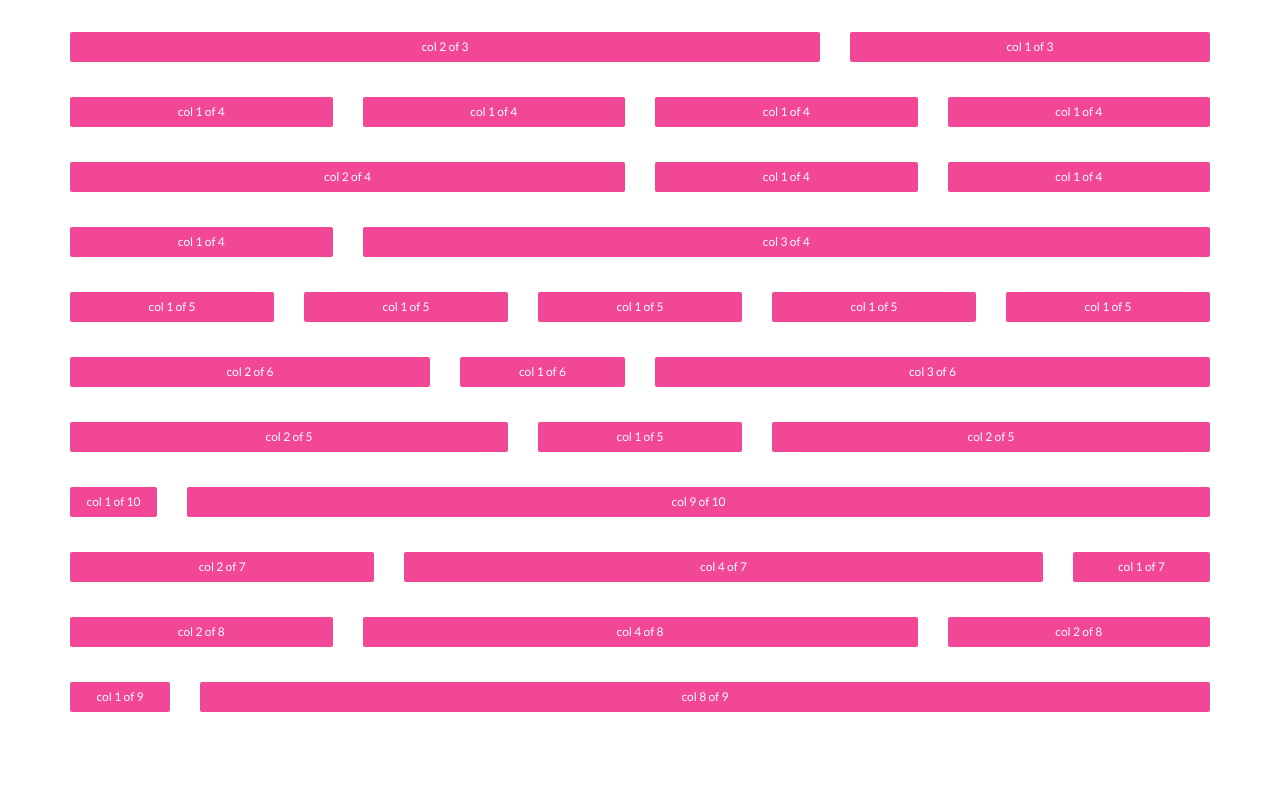
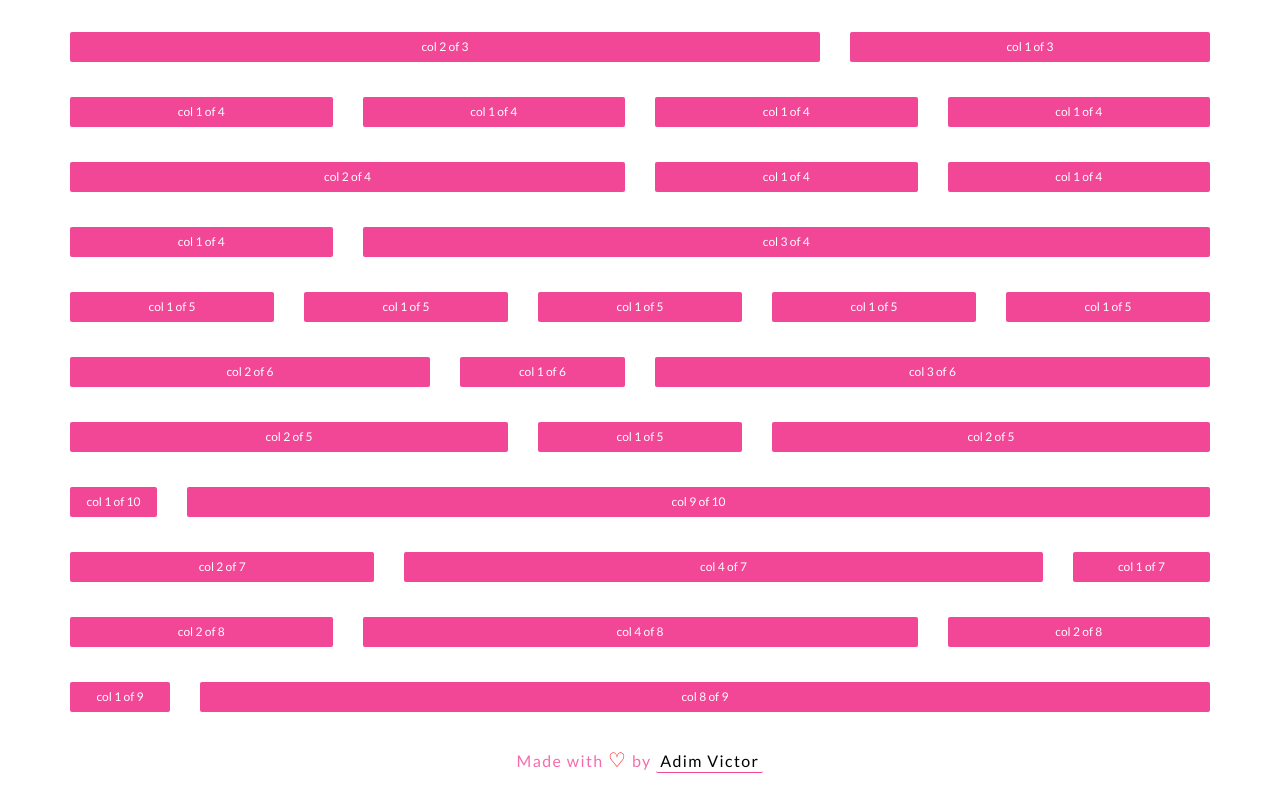
Before and after one commit to Adimvicky/gridify.css, a website: page index.html in a window 1280 px wide. Shown: the part 925-1711 px from the top of the page. Before the commit the page ends 1667 px from the top, so only its background shows below. Drawn offline with Linux system fonts and the light colour scheme.

Commit message:
add footer text to index.html

```diff
--- a/css/style.css
+++ b/css/style.css
@@ -174,6 +174,32 @@ a.fork img:active {
     }
 }
 
+
+.footer {
+    font-size : 1.6rem;
+    color : rgba(240, 29, 127, 0.65);
+    text-align: center;
+    margin-bottom: 1rem;
+}
+.footer__text {
+    letter-spacing: 1.4px;
+}
+.footer__text-heart {
+    color : red;
+    font-size: 2rem;
+}
+.footer__text-link {
+    color : #000;
+    text-decoration: none;
+    padding: 2px 4px;
+    border-bottom: 1px solid rgba(240, 29, 127, 0.815);
+    border-radius: 2px;
+}
+.footer__text-link:hover {
+    box-shadow: 0 .3rem 2rem rgba(0,0,0,.2);
+
+}
+
 @keyframes slideInUp {
     0% {
         opacity : 0;
--- a/index.html
+++ b/index.html
@@ -4,7 +4,7 @@
         <meta charset="UTF-8">
         <meta name="author" content="Adim Victor Onwosi adimvicky">
         <meta name="description" content="A lightweight CSS library for creating  responsive float-based layouts - aimed at bringing all the goodness of flexbox and CSS grid to older browsers">
-        <meta name="keywords" content="grid,css,scss,css library,library,layout,css framwwork,floats,support,older browsers,css support,flexbox,web design,10 grids">
+        <meta name="keywords" content="grid,css,scss,css library,library,layout,css framework,floats,support,older browsers,css support,flexbox,web design,10 grids,front end library">
         <meta name="viewport" content="width=device-width, initial-scale=1.0">
         <!-- GRIDIFY.CSS-->
         <link rel="stylesheet" href="css/gridify.css">
@@ -19,6 +19,7 @@
         <div class="container">
             <a class="fork" href="https://github.com/adimvicky/gridify.css"><img width="149" height="149" src="https://github.blog/wp-content/uploads/2008/12/forkme_right_darkblue_121621.png?resize=149%2C149" class="attachment-full size-full" alt="Fork me on GitHub" data-recalc-dims="1"></a>
             <header>
+                <main>
                 <div class="header">
                   <h2>gridify.css</h2>
                 </div>
@@ -34,7 +35,7 @@
         </p>
        <img src="./images/carbon.png" alt="How to use gridify.css" class="carbon">
     <a class="header__download-btn" href="https://adimvicky.github.io/gridify/css/gridify.css">Download</a>
-
+               </main>
             </header>
 
             <section>
@@ -103,6 +104,12 @@
                     <div class="col-8-of-9"> col 8 of 9</div>
                 </div>
             </section>
+
         </div>
+        <footer class="footer">
+            <p class="footer__text">
+                Made with <span class="footer__text-heart">&#9825;</span> by <a class="footer__text-link" href="https://adimvicky.github.io">Adim Victor</a>
+            </p>
+        </footer>
     </body>
 </html>
--- a/package.json
+++ b/package.json
@@ -23,7 +23,10 @@
     "flex",
     "support",
     "older",
-    "browsers"
+    "browsers",
+    "frontend",
+    "frontend library",
+    "web design"
   ],
   "author": "Adim",
   "license": "ISC",
--- a/sass/abstracts/_variables.scss
+++ b/sass/abstracts/_variables.scss
@@ -1,8 +1,3 @@
-
-$color-grey-dark : #777;
-$color-white : #fff;
-$color-black : #000;
-
 
 // GRID
 
@@ -20,7 +15,6 @@ $gutter-horizontal : 3rem;
 $gutter-horizontal-tablet : 2rem;
 
 
-
 // SCREEN WIDTHS FOR MEDIA QUERIES
 
 $small-phone : 480px;
--- a/sass/base/_base.scss
+++ b/sass/base/_base.scss
@@ -6,7 +6,6 @@
     margin : 0;
     box-sizing: inherit;
 }
-
 
 body {
     box-sizing: border-box;
--- a/sass/layout/_grid.scss
+++ b/sass/layout/_grid.scss
@@ -1,7 +1,9 @@
+// styling for all .row
 .row {
     max-width : $row-max-width;
     margin : 0 auto;
 
+    // Styling for all .row except the last on the page
     &:not(:last-child){
         margin-bottom: $gutter-vertical;
         @include large-desktop {
@@ -22,10 +24,13 @@
 
     }
 
+    // Clearfix
     @include clearfix;
 
 
 
+
+    // Styling for all .col-{number}-of-{number} in a row
     [class^="col-"] {
         float : left;
         margin-bottom: 1rem;
@@ -33,6 +38,8 @@
         @include small-phone {
             margin-bottom: $gutter-vertical-landscape-phone;
         }
+
+        // Styling for all .col-{number}-of-{number} in a row except the last in the row
         &:not(:last-child){
             margin-right: $gutter-horizontal;
             @include tablet {
@@ -51,16 +58,17 @@
         }
     }
 
-  // All columns in 7 and 6-column grids take 100% width at screens with width <= 992px
+  // All columns in 7,6 and 5-column grids take 100% width at screens with width <= 992px
     [class$="-of-7"],
-    [class$="-of-6"] {
+    [class$="-of-6"],
+    [class$="-of-5"], {
        @include tablet {
            width : 100% !important;
         }
     }
 
-  // All columns in 5,4 and 3-column grids take 100% width at screens with width <= 576px
-    [class$="-of-5"],
+  // All columns in 4 and 3-column grids take 100% width at screens with width <= 576px
+
     [class$="-of-4"],
     [class$="-of-3"] {
        @include landscape-phone {
@@ -120,9 +128,6 @@
 
     .col-1-of-5 {
         width : calc((100% - (4 * #{$gutter-horizontal})) / 5);
-        // @include desktop {
-        //     width : 100%;
-        // }
         @include tablet {
             width : calc((100% - (4 * #{$gutter-horizontal-tablet})) / 5);
         }
@@ -309,9 +314,6 @@
         }
     }
 
-
-
-
     .col-1-of-10 {
         width : calc((100% - (9 * #{$gutter-horizontal})) / 10);
         @include tablet {
```
Also changed, not shown: css/gridify.css.
